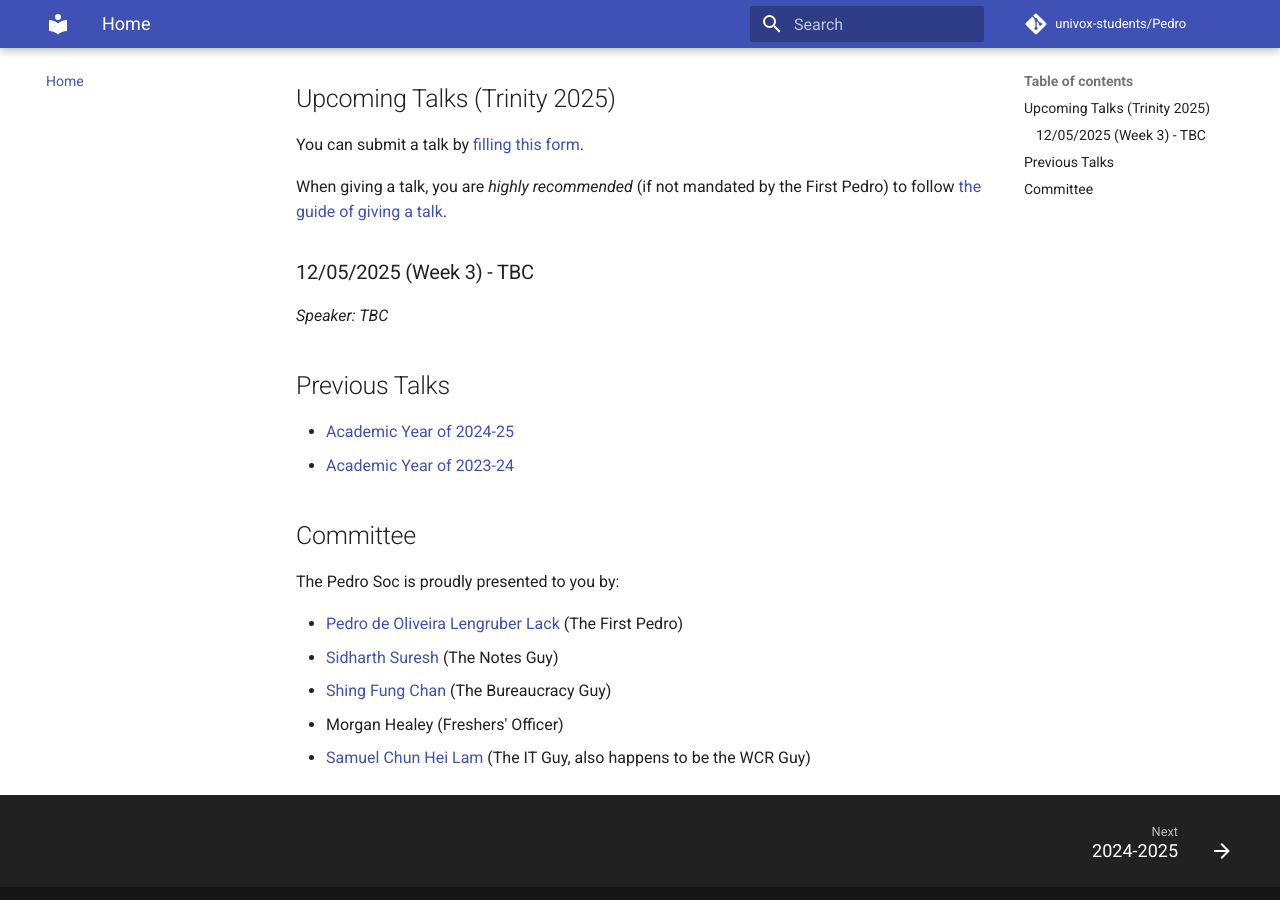
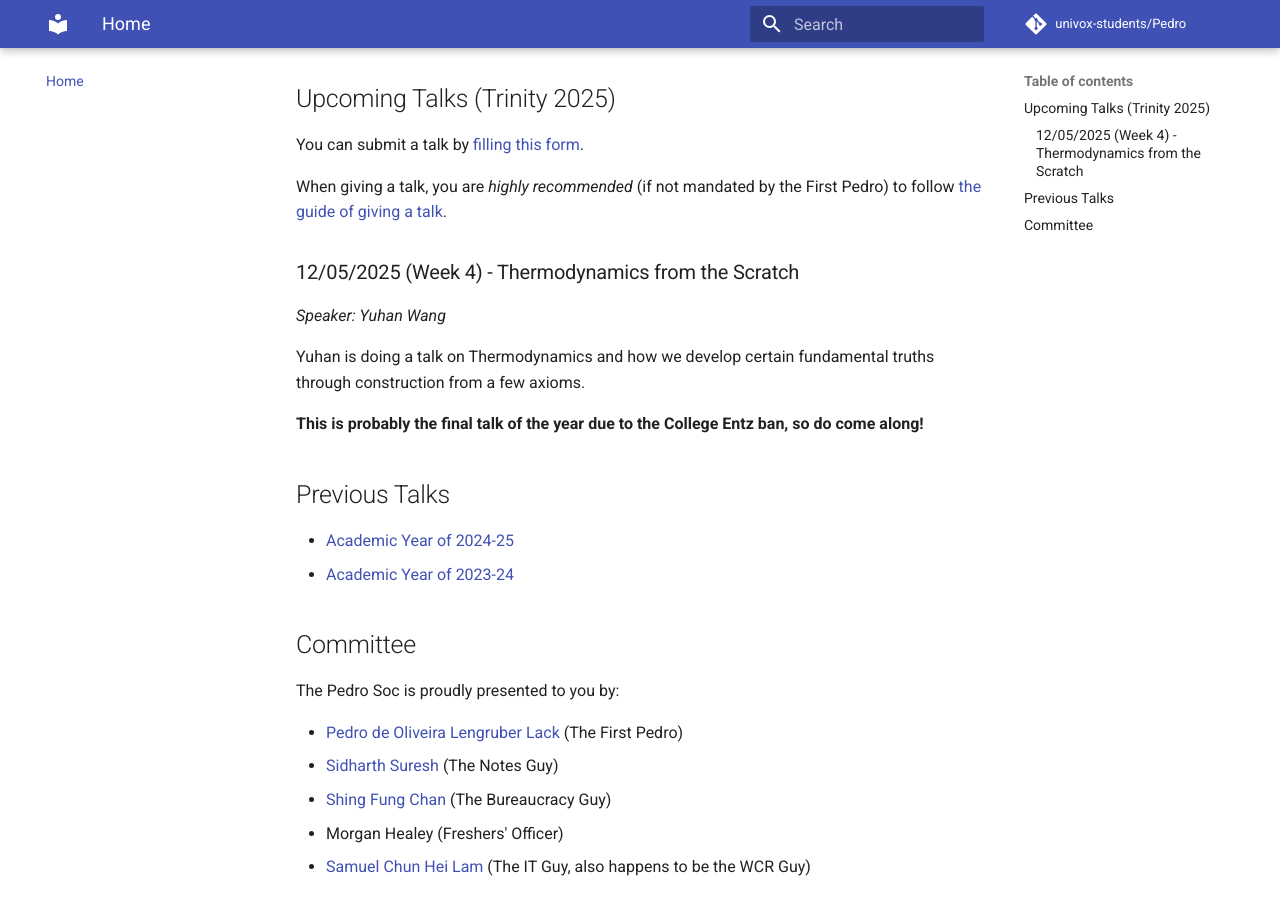
Before and after one commit to univox-students/Pedro, an MkDocs documentation site: the page built from docs/index.md, in a window 1280 px wide and 900 px high, scrolled down 1018 px. Built offline with MkDocs 1.6.1 and Material for MkDocs 9.7.7, drawn with Linux system fonts in a browser that asks for light colours; comment, search, counter and statistics services are not loaded.

Commit message:
Week 4 talk

```diff
--- a/docs/index.md
+++ b/docs/index.md
@@ -19,8 +19,12 @@ You can submit a talk by [filling this form](https://forms.office.com/e/CAqS5x7T
 
 When giving a talk, you are *highly recommended* (if not mandated by the First Pedro) to follow [the guide of giving a talk](/Pedro/giving_a_talk).
 
-### 12/05/2025 (Week 3) - TBC
-*Speaker: TBC*
+### 12/05/2025 (Week 4) - Thermodynamics from the Scratch
+*Speaker: Yuhan Wang*
+
+Yuhan is doing a talk on Thermodynamics and how we develop certain fundamental truths through construction from a few axioms.
+
+**This is probably the final talk of the year due to the College Entz ban, so do come along!**
 
 ## Previous Talks
 - [Academic Year of 2024-25](/Pedro/prev_talks/2425)
```
Also changed, not shown: docs/prev_talks/2425.md (+5 -0 lines).
